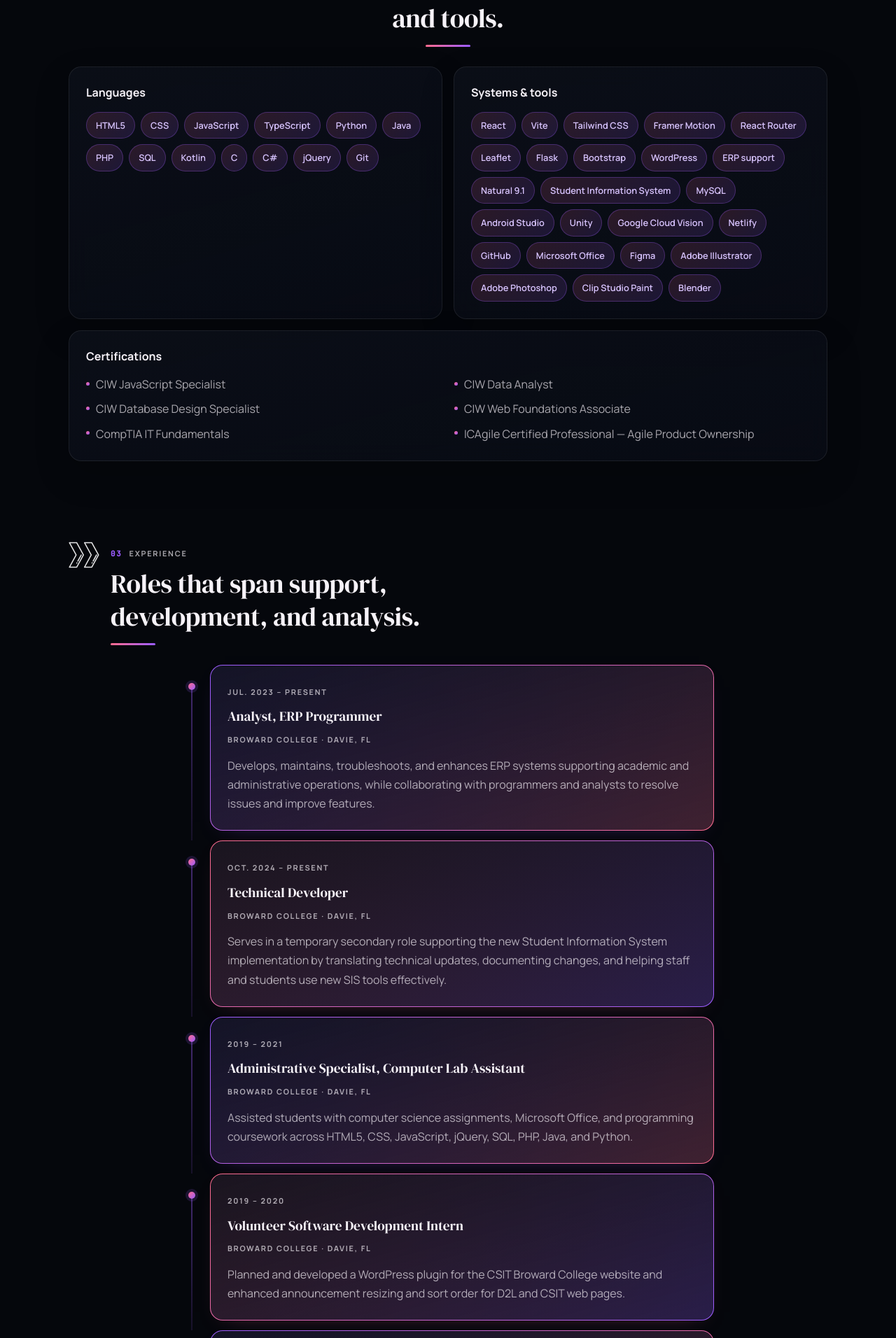
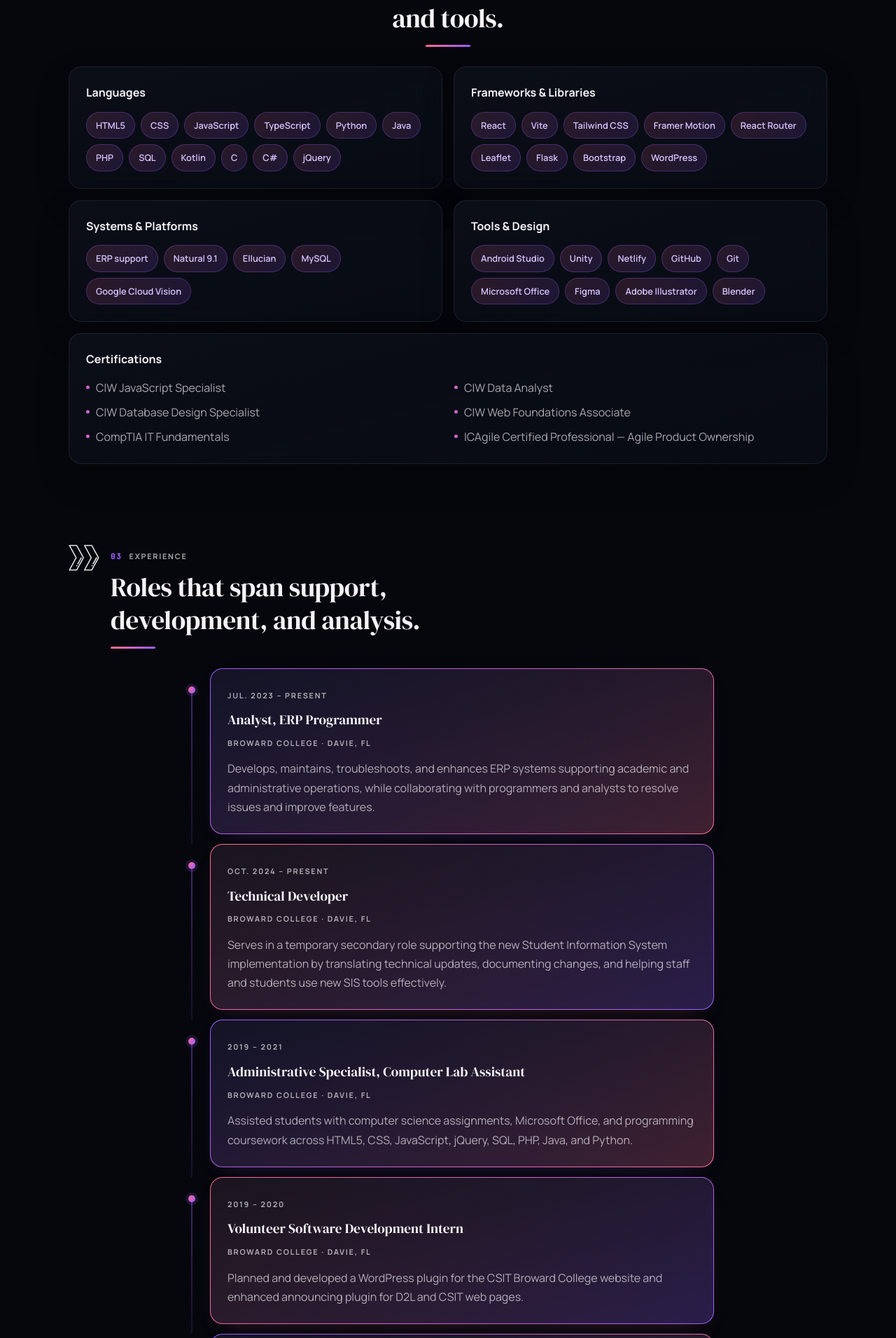
Before and after one commit to ghechavarria/Portfolio-2026, a React (Vite) app: page / in a window 1280 px wide. Shown: the part 1648-3560 px from the top of the page at 70% size. Built offline with nearby package versions, Linux system fonts and the light colour scheme; no server answers.

Commit message:
split skills

```diff
--- a/src/components/Skills.jsx
+++ b/src/components/Skills.jsx
@@ -21,9 +21,25 @@ export default function Skills() {
           </ul>
         </div>
         <div className="card skill-group">
-          <h3>Systems &amp; tools</h3>
+          <h3>Frameworks &amp; Libraries</h3>
+          <ul className="skill-pills">
+            {skills.frameworks.map((skill) => (
+              <li key={skill}>{skill}</li>
+            ))}
+          </ul>
+        </div>
+        <div className="card skill-group">
+          <h3>Systems &amp; Platforms</h3>
           <ul className="skill-pills">
             {skills.systems.map((skill) => (
+              <li key={skill}>{skill}</li>
+            ))}
+          </ul>
+        </div>
+        <div className="card skill-group">
+          <h3>Tools &amp; Design</h3>
+          <ul className="skill-pills">
+            {[...skills.tools, ...skills.design].map((skill) => (
               <li key={skill}>{skill}</li>
             ))}
           </ul>
--- a/src/data/portfolioData.js
+++ b/src/data/portfolioData.js
@@ -66,9 +66,8 @@ export const skills = {
     'C',
     'C#',
     'jQuery',
-    'Git',
   ],
-  systems: [
+  frameworks: [
     'React',
     'Vite',
     'Tailwind CSS',
@@ -78,20 +77,25 @@ export const skills = {
     'Flask',
     'Bootstrap',
     'WordPress',
+  ],
+  systems: [
     'ERP support',
     'Natural 9.1',
-    'Student Information System',
+    'Ellucian',
     'MySQL',
+    'Google Cloud Vision',
+  ],
+  tools: [
     'Android Studio',
     'Unity',
-    'Google Cloud Vision',
     'Netlify',
     'GitHub',
+    'Git',
     'Microsoft Office',
+  ],
+  design: [
     'Figma',
     'Adobe Illustrator',
-    'Adobe Photoshop',
-    'Clip Studio Paint',
     'Blender',
   ],
   certifications: [
@@ -131,7 +135,7 @@ export const experience = [
     title: 'Volunteer Software Development Intern',
     org: 'Broward College · Davie, FL',
     description:
-      'Planned and developed a WordPress plugin for the CSIT Broward College website and enhanced announcement resizing and sort order for D2L and CSIT web pages.',
+      'Planned and developed a WordPress plugin for the CSIT Broward College website and enhanced announcing plugin for D2L and CSIT web pages.',
   },
   {
     date: '2016 – 2019',
@@ -212,15 +216,15 @@ export const projects = [
     github: 'https://github.com/Ecnavda/localcoin',
     devpost: 'https://devpost.com/software/local-coin',
   },
-  {
-    tag: 'BrickHack 7',
-    title: 'Theft Me',
-    description:
-      'Identity-theft game where players impersonate someone based on wallet contents, belongings, and workplace conversations.',
-    tech: ['Unity', 'C#', 'SteamVR', 'Photoshop', 'Blender'],
-    tone: 'gray',
-    devpost: 'https://devpost.com/software/theft-me',
-  },
+  // {
+  //   tag: 'BrickHack 7',
+  //   title: 'Theft Me',
+  //   description:
+  //     'Identity-theft game where players impersonate someone based on wallet contents, belongings, and workplace conversations.',
+  //   tech: ['Unity', 'C#', 'SteamVR', 'Photoshop', 'Blender'],
+  //   tone: 'gray',
+  //   devpost: 'https://devpost.com/software/theft-me',
+  // },
   {
     tag: 'Technica 2020',
     title: 'BeBrave',
@@ -242,32 +246,32 @@ export const projects = [
     github: 'https://github.com/ghechavarria/mathwae',
     winner: true,
   },
-  {
-    tag: 'Silly Hacks 2020',
-    title: 'Whack-a-Jerge',
-    description:
-      'Stress-relief whack-a-mole game built in Unity to release bottled-up frustration.',
-    tech: ['Unity', 'C#'],
-    tone: 'yellow',
-    devpost: 'https://devpost.com/software/whackagerge',
-  },
-  {
-    tag: 'ShellHacks 2020',
-    title: 'Art Tunes',
-    description:
-      'Web app that converts images into sound so blind users can experience art and paintings through audio.',
-    tech: ['HTML5', 'CSS', 'JavaScript', 'PHP', 'Bootstrap'],
-    tone: 'gray',
-    github: 'https://github.com/mintyrouge/ArtTunes',
-    url: 'https://arttunes.online/',
-  },
-  {
-    tag: 'PlutoHacks 2019',
-    title: 'PlutoHacks 2019',
-    description:
-      'Winning hackathon submission; project not listed on Devpost.',
-    tech: [],
-    tone: 'gray',
-    winner: true,
-  },
+  // {
+  //   tag: 'Silly Hacks 2020',
+  //   title: 'Whack-a-Jerge',
+  //   description:
+  //     'Stress-relief whack-a-mole game built in Unity to release bottled-up frustration.',
+  //   tech: ['Unity', 'C#'],
+  //   tone: 'yellow',
+  //   devpost: 'https://devpost.com/software/whackagerge',
+  // },
+  // {
+  //   tag: 'ShellHacks 2020',
+  //   title: 'Art Tunes',
+  //   description:
+  //     'Web app that converts images into sound so blind users can experience art and paintings through audio.',
+  //   tech: ['HTML5', 'CSS', 'JavaScript', 'PHP', 'Bootstrap'],
+  //   tone: 'gray',
+  //   github: 'https://github.com/mintyrouge/ArtTunes',
+  //   url: 'https://arttunes.online/',
+  // },
+  // {
+  //   tag: 'PlutoHacks 2019',
+  //   title: 'PlutoHacks 2019',
+  //   description:
+  //     'Winning hackathon submission; project not listed on Devpost.',
+  //   tech: [],
+  //   tone: 'gray',
+  //   winner: true,
+  // },
 ];
```
